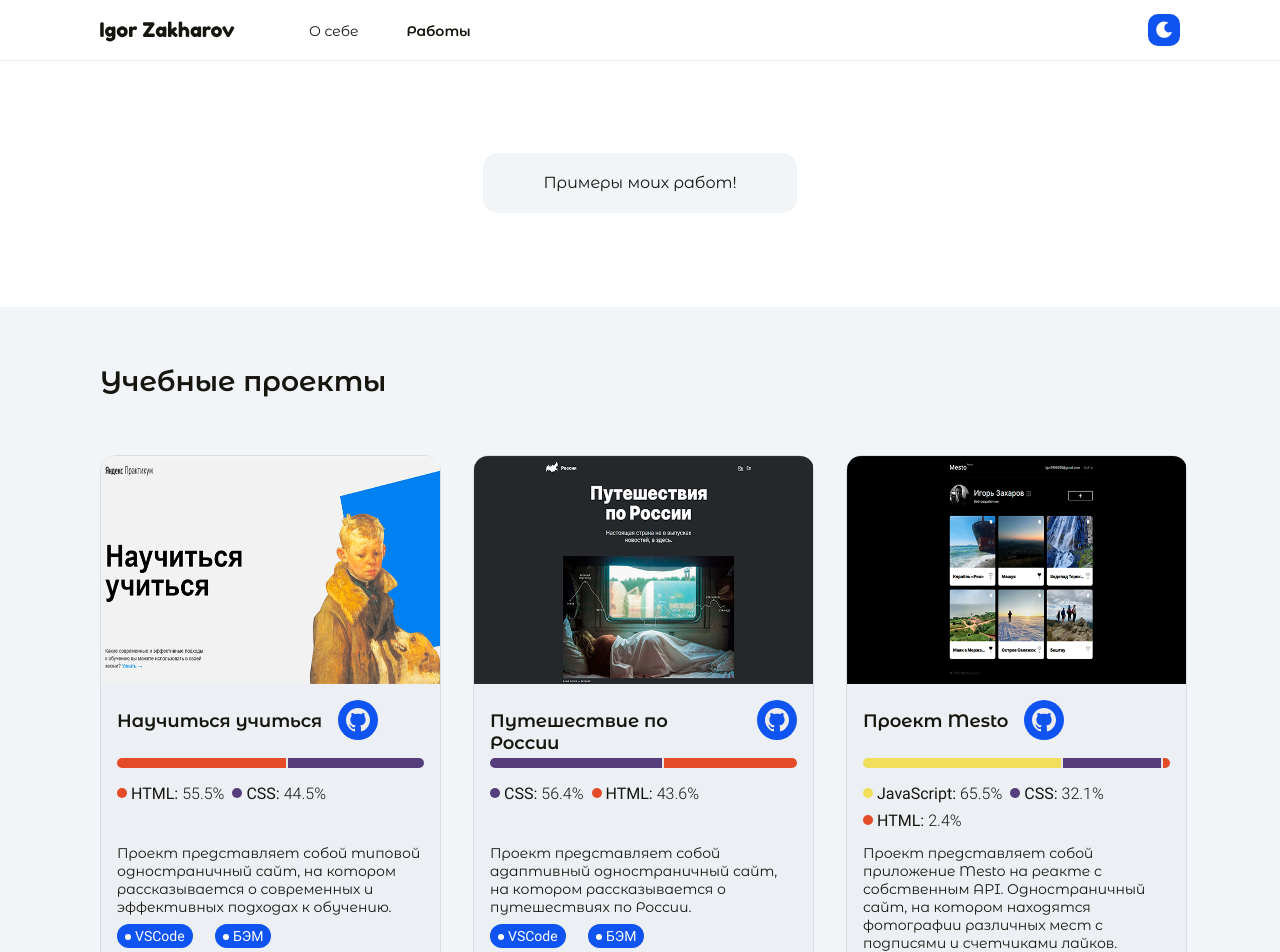
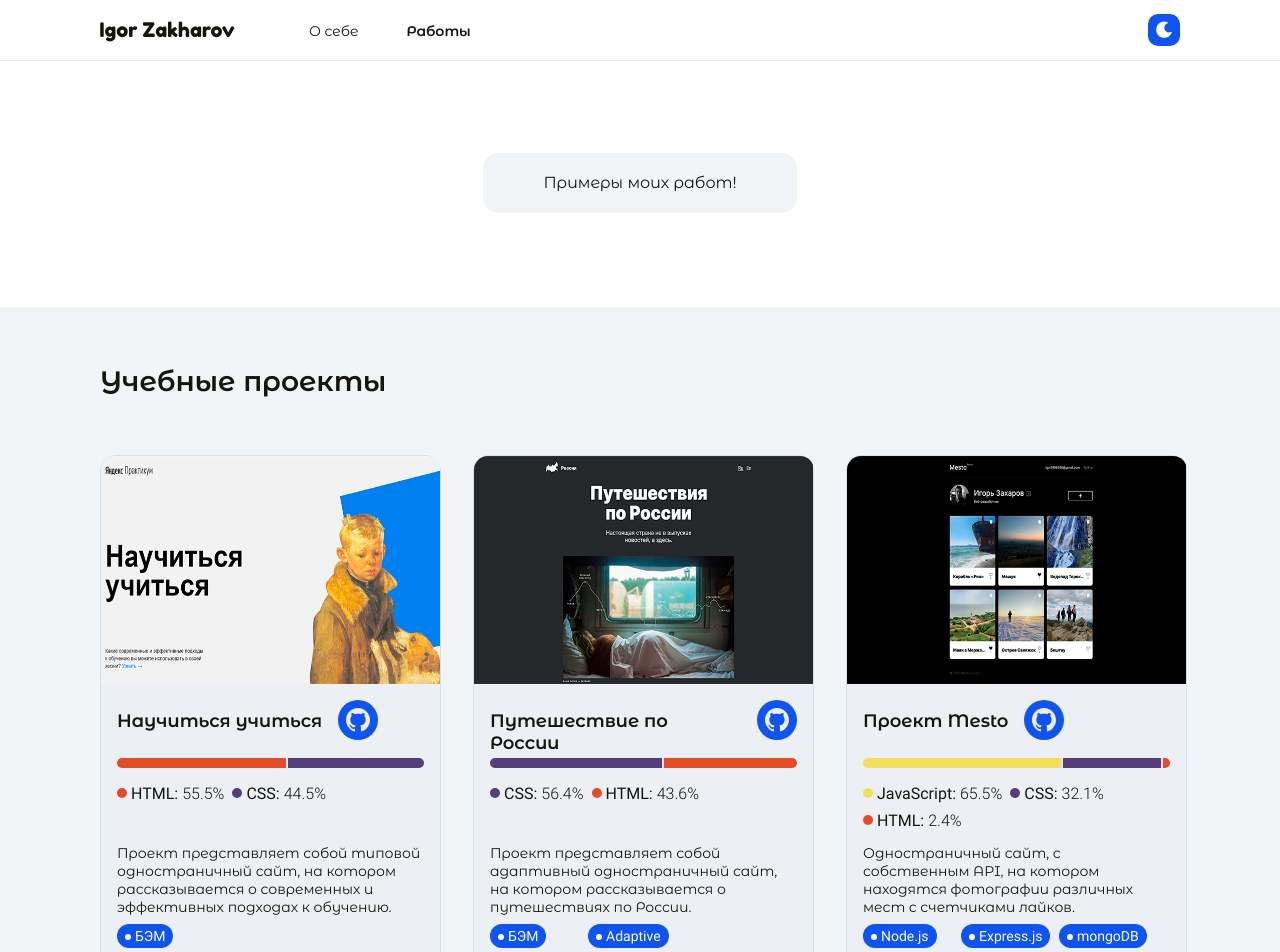
Before and after one commit to IgorZakharov211/zakharov-igor, a React (Create React App) app: page /projects in a window 1280 px wide. Shown: the top 952 px of the page. Built offline with nearby package versions, Linux system fonts and the light colour scheme.

Commit message:
feat: remove list

```diff
--- a/src/components/projects/Projects.js
+++ b/src/components/projects/Projects.js
@@ -2,130 +2,10 @@
 import './Projects.scss';
 import Message from '../message/Message';
 import { ThemeContext } from '../../themeContext';
-import howToLearnImg from '../../images/projects/howToLearn.jpg';
-import russianTravelImg from '../../images/projects/russianTravel.jpg';
-import mesto from '../../images/projects/mesto.jpg';
 import Card from '../card/Card';
-
+import { projectsList } from '../../utils/Lists';
 
 function Projects(){
-  const projectsList = [
-    {
-      index: 1,
-      name: "Научиться учиться",
-      description: "Проект представляет собой типовой одностраничный сайт, на котором рассказывается о современных и эффективных подходах к обучению.",
-      techs: [
-        {
-          index: 1,
-          name: "VSCode"
-        },
-        {
-          index: 2,
-          name: "БЭМ"
-        }
-      ],
-      img: howToLearnImg,
-      languages: [
-        {
-          index: 1,
-          name: "HTML",
-          percent: 55.5
-        },
-        {
-          index: 2,
-          name: "CSS",
-          percent: 44.5
-        }
-      ],
-      link: "https://igorzakharov211.github.io/how-to-learn/",
-      gitHub: "https://github.com/IgorZakharov211/how-to-learn"
-    },
-    {
-      index: 2,
-      name: "Путешествие по России",
-      description: "Проект представляет собой адаптивный одностраничный сайт, на котором рассказывается о путешествиях по России.",
-      techs: [
-        {
-          index: 1,
-          name: "VSCode"
-        },
-        {
-          index: 2,
-          name: "БЭМ"
-        }
-      ],
-      img: russianTravelImg,
-      languages: [
-        {
-          index: 1,
-          name: "CSS",
-          percent: 56.4
-        },
-        {
-          index: 2,
-          name: "HTML",
-          percent: 43.6
-        }
-      ],
-      link: "https://igorzakharov211.github.io/russian-travel/",
-      gitHub: "https://github.com/IgorZakharov211/russian-travel"
-    },
-    {
-      index: 3,
-      name: "Проект Mesto",
-      description: "Проект представляет собой приложение Mesto на реакте с собственным API. Одностраничный сайт, на котором находятся фотографии различных мест с подписями и счетчиками лайков. ",
-      techs: [
-        {
-          index: 1,
-          name: "Node.js"
-        },
-        {
-          index: 2,
-          name: "Express.js"
-        },
-        {
-          index: 3,
-          name: "mongoDB"
-        },
-        {
-          index: 4,
-          name: "ESLint"
-        },
-        {
-          index: 5,
-          name: "React"
-        },
-        {
-          index: 6,
-          name: "VSCode"
-        },
-        {
-          index: 7,
-          name: "БЭМ"
-        }
-      ],
-      img: mesto,
-      languages: [
-        {
-          index: 1,
-          name: "JavaScript",
-          percent: 65.5
-        },
-        {
-          index: 2,
-          name: "CSS",
-          percent: 32.1
-        },
-        {
-          index: 3,
-          name: "HTML",
-          percent: 2.4
-        }
-      ],
-      link: "https://mesto.zakharovigor.ru",
-      gitHub: "https://github.com/IgorZakharov211/react-mesto-api-full"
-    }
-  ]
 
   const { theme } = useContext(ThemeContext);
   return(
```
